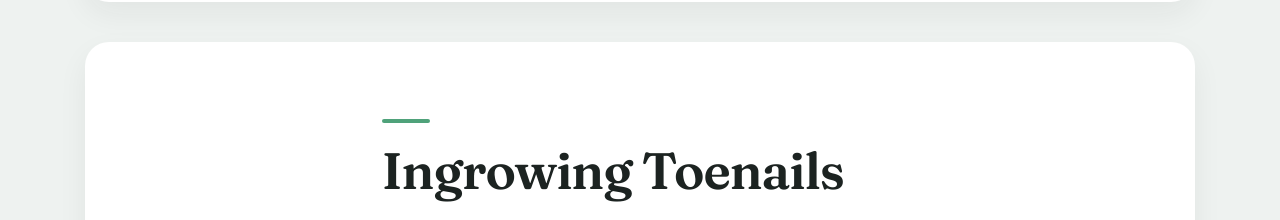
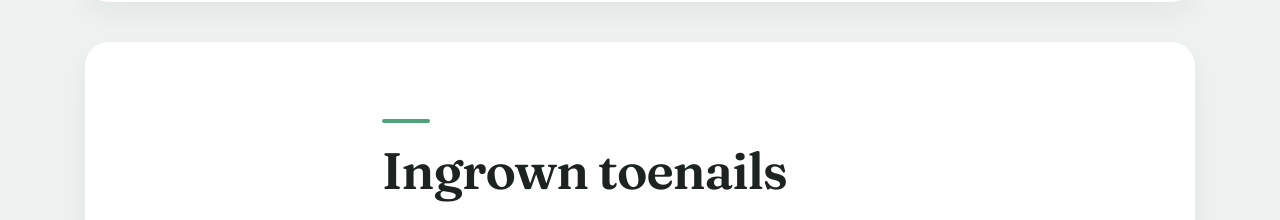
Before and after one commit to Infinitty35/dr-kalvig-podiatry, a website: page procedures.html in a window 1280 px wide. Shown: the part 1313-1533 px from the top of the page. Drawn offline with Linux system fonts and the light colour scheme.

Commit message:
Rename procedure title to Ingrown toenails

```diff
--- a/procedures.html
+++ b/procedures.html
@@ -3,7 +3,7 @@
   <head>
     <meta charset="utf-8">
     <meta name="viewport" content="width=device-width, initial-scale=1">
-    <meta name="description" content="Podiatry procedures from Dr. Kristofor Kalvig, including bunions, ingrowing toenails, and nail fungus.">
+    <meta name="description" content="Podiatry procedures from Dr. Kristofor Kalvig, including bunions, ingrown toenails, and nail fungus.">
     <title>Procedures | Dr. Kristofor Kalvig</title>
     <link rel="stylesheet" href="css/styles.css">
   </head>
@@ -50,7 +50,7 @@
 
         <section class="procedure-section procedure-section-alt" aria-labelledby="ingrowing-title">
           <div class="procedure-copy">
-            <h2 id="ingrowing-title">Ingrowing Toenails</h2>
+            <h2 id="ingrowing-title">Ingrown toenails</h2>
             <p>Ingrown toenails, also known as onychocryptosis, is usually caused by trimming toenails too short, particularly on the sides of the big toes. They may also be caused by shoe pressure.</p>
             <p>(From shoes that are too tight or short), injury, fungus infection, heredity, or poor foot structure. Ingrown toenails occur when the corners or sides of the toenail dig into the skin, often causing infection. A common ailment, ingrown toenails can be painful. Ingrown toenails start out hard, swollen, and tender. Left untreated, they may become sore, red, and infected and the skin may start to grow over the ingrown toenail.</p>
             <p>In most cases, treating ingrown toenails can involve soaking the foot in warm, soapy or epsom water several times each day, avoid wearing tight shoes or socks, and proper trimming of the toenails. Antibiotics are sometimes prescribed if an infection is present. In severe cases, if an acute infection occurs, surgical removal of part of the ingrown toenail may be needed. Known as partial nail plate avulsion or matrixectomy, the procedure involves injecting the toe with an anesthetic and cutting out the ingrown part of the toenail. This procedure can give years of relief. Sometimes the nail is too deformed and maybe permanently removed all together.</p>
```
